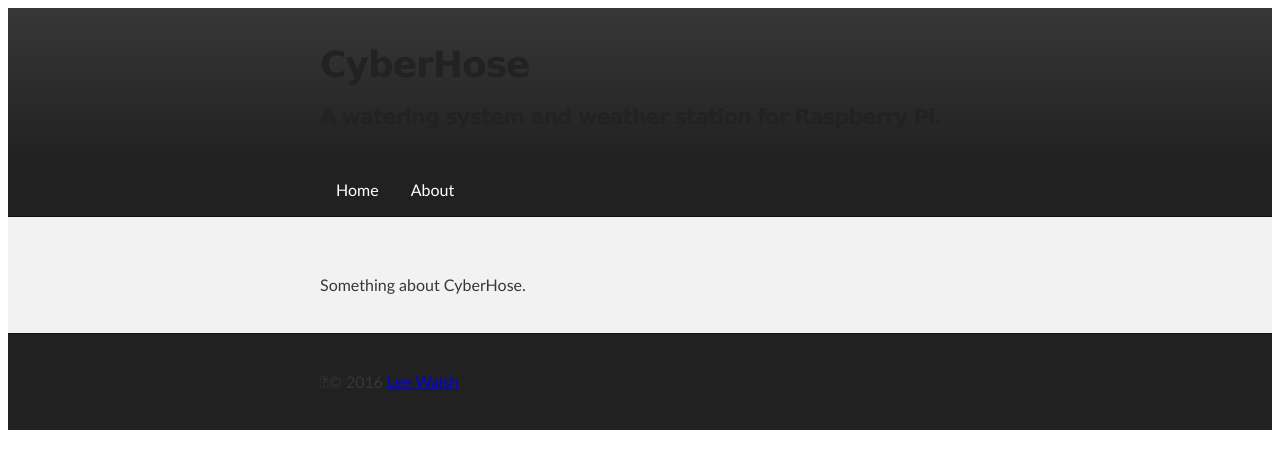
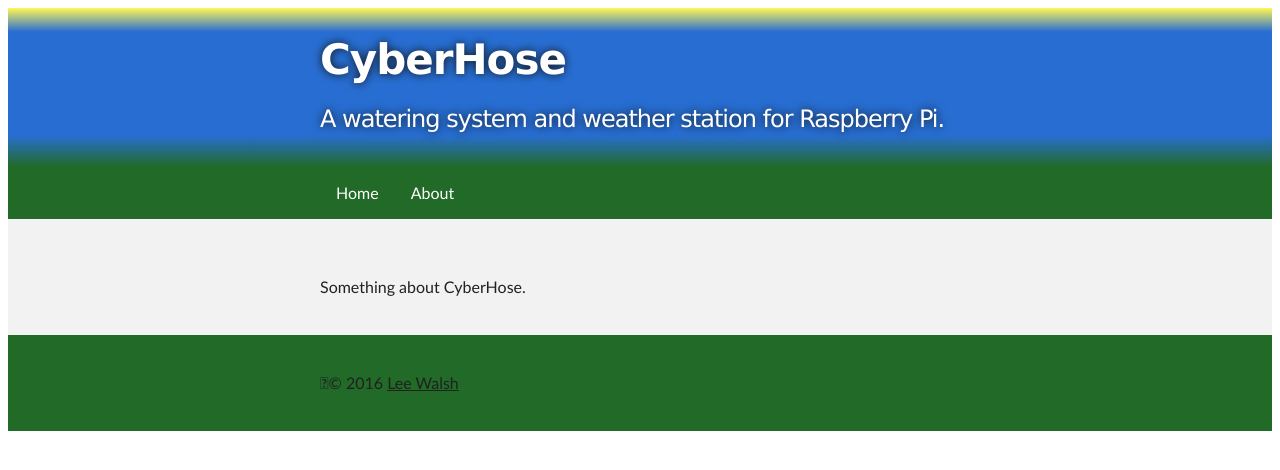
Before and after one commit to Tanglo/CyberHose, a Jekyll site: the page built from index.md, in a window 1280 px wide. Shown: the top 470 px of the page. Built offline with Jekyll 4.4.1, drawn with Linux system fonts in a browser that asks for light colours.

Commit message:
Playing with colours.

```diff
--- a/stylesheets/main.scss
+++ b/stylesheets/main.scss
@@ -6,8 +6,11 @@
 /*
  * Variables
  */
-$header-background-colour: #212121;
-$header-grad-colour: #373737;
+$header-background-colour: #216A27;
+$header-grad-colour: #286ED2;
+$header-top-colour: #FFF756;
+$text-color: #212121;
+$navbar-active-color: #104029;
 
 
 .outer {
@@ -22,8 +25,8 @@
 }
 
 body {
-    box-sizing: border-box;
-    color:$header-grad-colour;
+//    box-sizing: border-box;
+    color:$text-color;
     background: header-background-colour;
     font-size: 16px;
     font-family: 'Myriad Pro', Calibri, Helvetica, Arial, sans-serif;
@@ -65,6 +68,12 @@
     font-size: 16px;
 }
 
+a {
+    text-decoration: none;
+    color: #286ED2;
+    text-shadow: none;
+}
+
 ul {
     list-style-type: none;
     margin: 0;
@@ -85,18 +94,34 @@
     text-decoration: none;
 }
 
-/* Change the link color to #111 (black) on hover */
+/* Change the link color to $navbar-active-color on hover */
 li a:hover {
-    background-color: #111;
+    background-color: $navbar-active-color;
 }
 
 #header_wrap {
     background: $header-background-colour;
-    background: -moz-linear-gradient(top, $header-grad-colour, $header-background-colour);
-    background: -webkit-linear-gradient(top, $header-grad-colour, $header-background-colour);
-    background: -ms-linear-gradient(top, $header-grad-colour, $header-background-colour);
-    background: -o-linear-gradient(top, $header-grad-colour, $header-background-colour);
-    background: linear-gradient(top, $header-grad-colour, $header-background-colour);
+    background: -moz-linear-gradient(top, $header-top-colour, $header-grad-colour 15%, $header-grad-colour 80%, $header-background-colour);
+    background: -webkit-linear-gradient(top, $header-top-colour, $header-grad-colour 15%, $header-grad-colour 80%, $header-background-colour);
+    background: -ms-linear-gradient(top, $header-top-colour, $header-grad-colour 15%, $header-grad-colour 80%, $header-background-colour);
+    background: -o-linear-gradient(top, $header-top-colour, $header-grad-colour 15%, $header-grad-colour 80%, $header-background-colour);
+    background: linear-gradient(top, $header-top-colour, $header-grad-colour 15%, $header-grad-colour 80%, $header-background-colour);
+}
+
+#project_title {
+    margin: 0;
+    color: #fff;
+    font-size: 42px;
+    font-weight: 700;
+    text-shadow: #111 0px 0px 10px;
+}
+
+#project_tagline {
+    color: #fff;
+    font-size: 24px;
+    font-weight: 300;
+    background: none;
+    text-shadow: #111 0px 0px 10px;
 }
 
 #navbar-wrap {
@@ -109,8 +134,8 @@
 
 #main_content_wrap {
     background: #f2f2f2;
-    border-top: 1px solid #111;
-    border-bottom: 1px solid #111;
+//    border-top: 1px solid #111;
+//    border-bottom: 1px solid #111;
 }
 
 #main_content {
@@ -120,3 +145,8 @@
 #footer_wrap {
     background: $header-background-colour;
 }
+
+footer a {
+    color: $text-color;
+    text-decoration: underline;
+}
```
Also changed, not shown: 3 other files.
